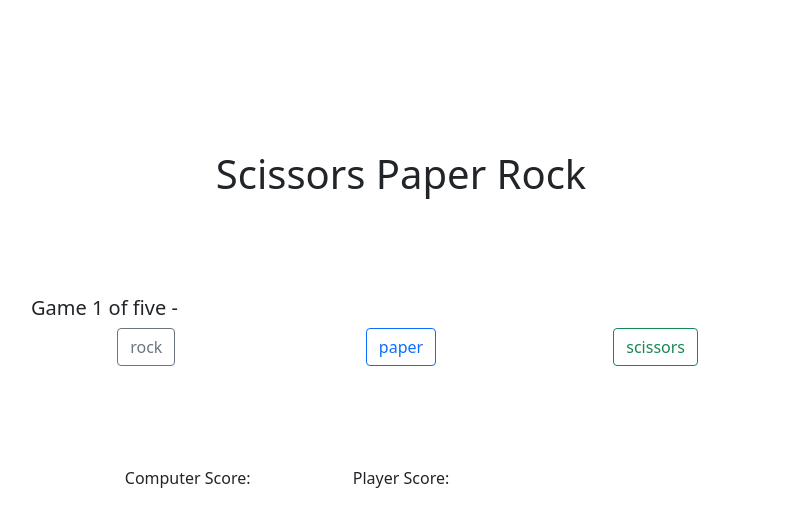
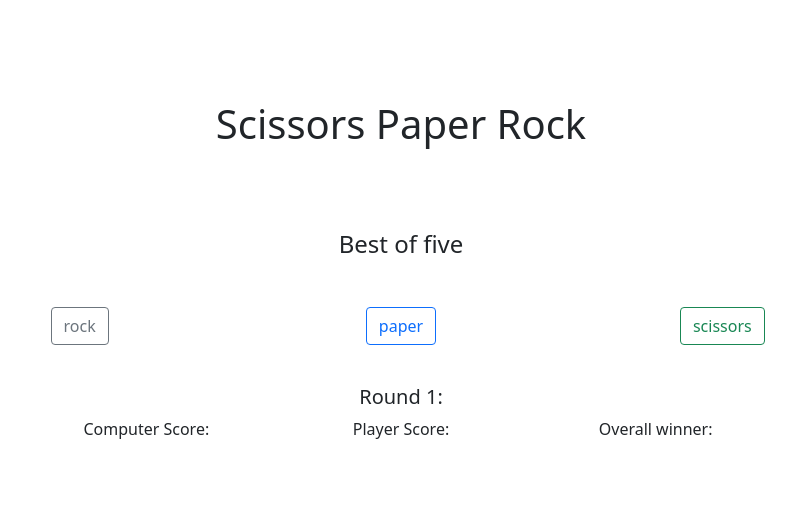
Before and after one commit to frannieziesemer/rock-paper-scissors, a plain HTML site: page index.html in a window 1280 px wide. Shown: the whole page, without its empty margins (239-1035 px from the left). Drawn offline with nearby package versions, Linux system fonts and the light colour scheme.

Commit message:
fix game status display

```diff
--- a/index.html
+++ b/index.html
@@ -14,9 +14,7 @@
             <div class="col-12">
                 <h1>Scissors Paper Rock</h1>
                 <br>
-                <p </p>
-                <h5 class="gamesPlayed">Game <span class="gameCount">1</span> of five - <span class="gameStatus"></span>
-                </h5>
+                <h4>Best of five</h4>
             </div>
         </div>
         <div class="row">
@@ -31,7 +29,8 @@
             </div>
         </div>
         <div class="row scores">
-
+            <h5 >Round <span class="gameCount">1</span>: <span class="gameStatus"></span>
+            </h5>
             <div class="col-4">
                 <p>Computer Score:<span class="computerScore"></span></p>
             </div>
@@ -40,7 +39,7 @@
             </div>
             <div class="col-4">
 
-                <p class="results"></p>
+                <p >Overall winner: <span class="results"></span></p>
             </div>
         </div>
 
--- a/script.js
+++ b/script.js
@@ -31,19 +31,20 @@ function playRound(computer, player) {
         (player === 'paper' && computer === 'scissors') ||
         (player === 'scissors' && computer === 'rock')) {
             ++computerScore;
+            gameStatus.textContent = 'Computer wins';
 
     } else if ((player === 'rock' && computer === 'scissors') ||
         (player === 'scissors' && computer === 'paper') ||
         (player === 'paper' && computer === 'rock')) {
             ++playerScore;
-
+            gameStatus.textContent = 'you win!';
     } else {
         console.log('error');
     }
     ++totalGames;
     playerScoreDisplay.textContent = playerScore;
     computerScoreDisplay.textContent = computerScore;
-    gameCount.textContent = totalGames + 1;
+    gameCount.textContent = totalGames;
     keepScore(computerScore, playerScore, totalGames);
 }
 
@@ -65,7 +66,7 @@ function keepScore(computerScore, playerScore, totalGames) {
             console.log('from five games Tie!');
         }
     } else {
-        gameStatus.textContent = 'next round!';
+        // gameStatus.textContent = 'next round!';
         resultsDisplay.textContent = ' ';
     };
 
--- a/styles.css
+++ b/styles.css
@@ -1,17 +1,15 @@
 .container {
-    margin: 150px auto;
-    padding: 0px 200px 0px 200px;
+    margin: 100px auto;
+    padding: 0px 100px 0px 100px;
     text-align: center;
 }
 
 h1 {
     padding-bottom: 50px;
 }
-
+h4 {
+    padding-bottom: 40px;
+}
 .scores {
-    margin: 100px 50px;
+    padding: 40px 100px;
 }
-
-.gamesPlayed {
-    text-align: left;
-}
```
